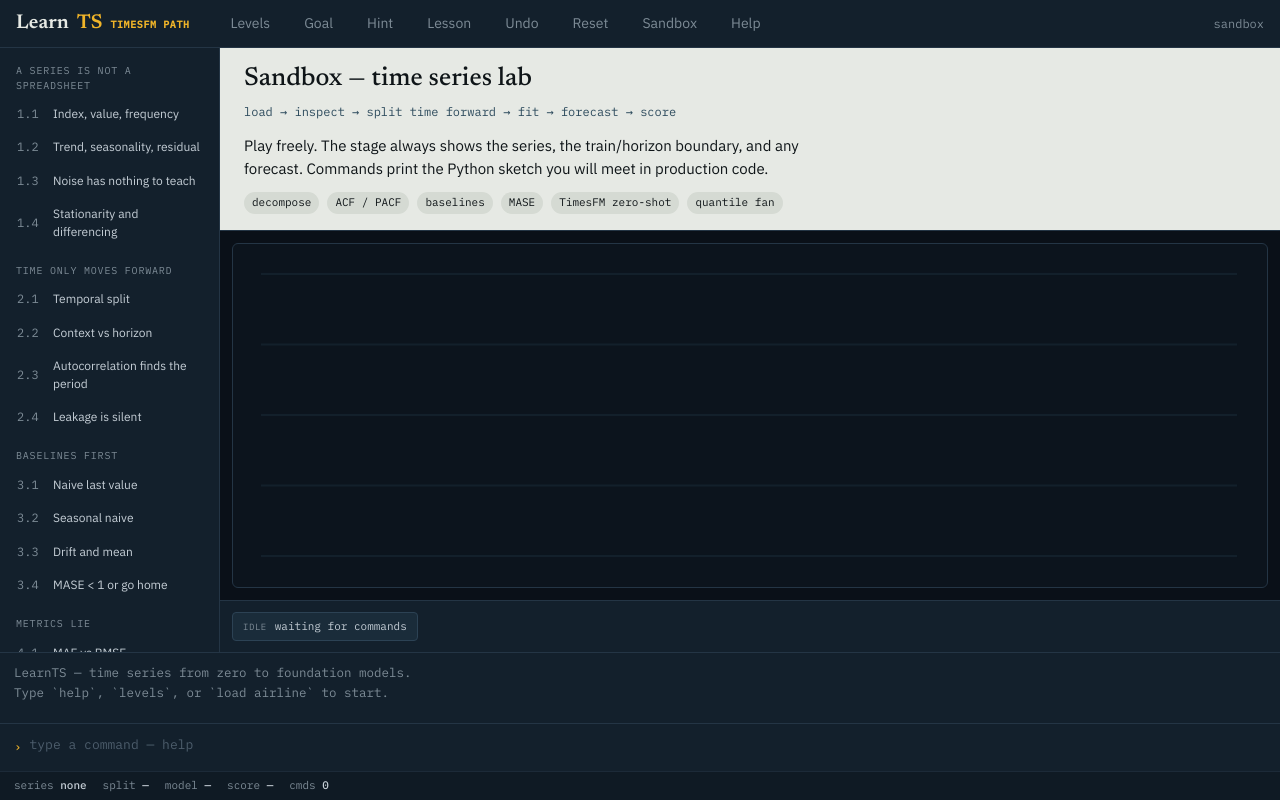
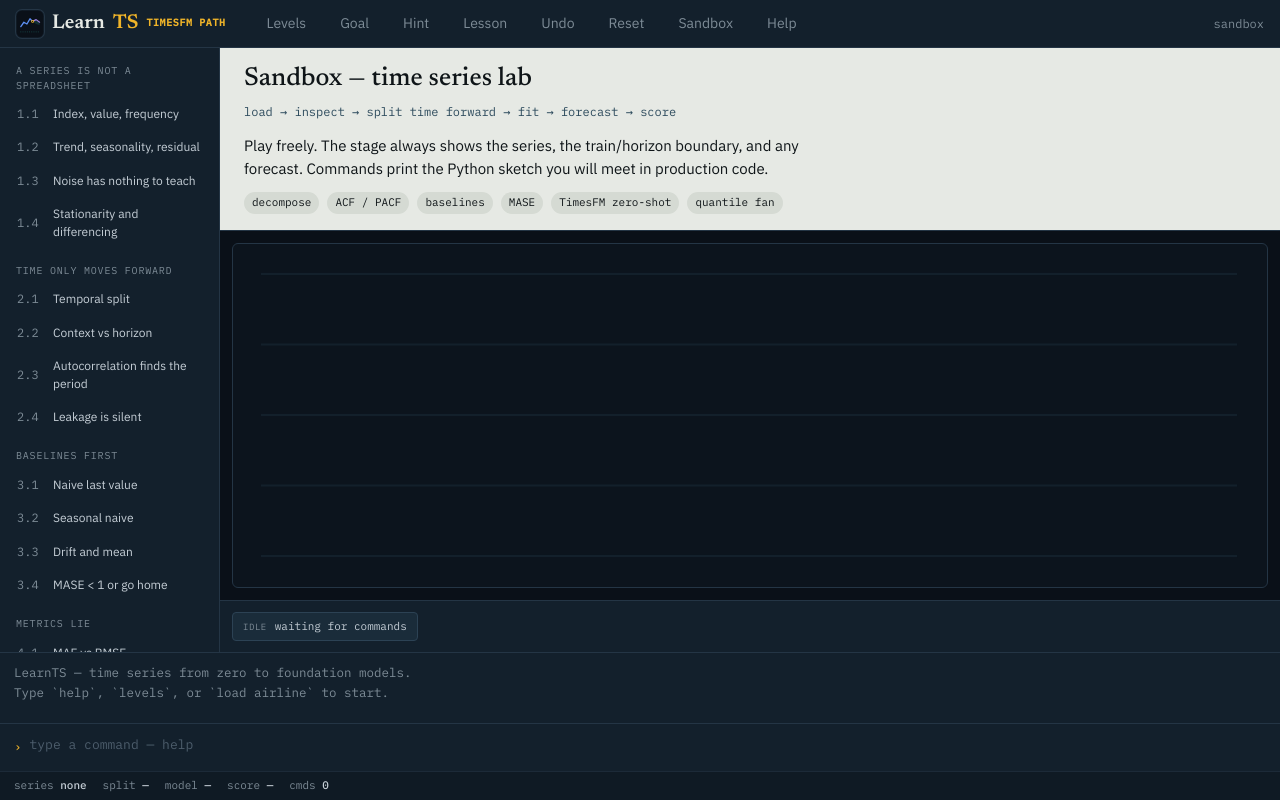
Before and after one commit to alisadeghiaghili/learn-ts, a website built with Vite: page index.html in a window 1280 px wide. Built offline with nearby package versions, Linux system fonts and the light colour scheme.

Commit message:
feat: add LearnTS logo mark to favicon and header

```diff
--- a/index.html
+++ b/index.html
@@ -8,7 +8,8 @@
       name="description"
       content="Learn time-series forecasting concepts through an interactive sandbox and challenges, from decomposition to TimesFM-style foundation models."
     />
-    <link rel="icon" type="image/svg+xml" href="/favicon.svg" />
+    <link rel="icon" type="image/svg+xml" href="./favicon.svg" />
+    <link rel="apple-touch-icon" href="./logo.svg" />
     <link rel="preconnect" href="https://fonts.googleapis.com" />
     <link rel="preconnect" href="https://fonts.gstatic.com" crossorigin />
     <link
--- a/src/main.ts
+++ b/src/main.ts
@@ -63,7 +63,10 @@ class App {
     this.root.innerHTML = `
       <div class="shell">
         <header class="chrome">
-          <div class="brand">Learn<span>TS</span><span class="brand-sub">TIMESFM PATH</span></div>
+          <div class="brand">
+            <img class="brand-logo" src="./logo.svg" width="28" height="28" alt="" />
+            Learn<span>TS</span><span class="brand-sub">TIMESFM PATH</span>
+          </div>
           <nav class="chrome-nav" aria-label="primary">
             <button type="button" data-action="levels">Levels</button>
             <button type="button" data-action="goal">Goal</button>
--- a/src/styles/app.css
+++ b/src/styles/app.css
@@ -18,13 +18,22 @@
 
 .brand {
   display: flex;
-  align-items: baseline;
+  align-items: center;
   gap: 8px;
   font-family: var(--font-display);
   font-size: 20px;
   font-weight: 600;
   color: var(--paper);
   white-space: nowrap;
+}
+
+.brand-logo {
+  width: 28px;
+  height: 28px;
+  display: block;
+  flex: none;
+  border-radius: 6px;
+  box-shadow: 0 0 0 1px #243545;
 }
 
 .brand span {
```
Also changed, not shown: public/favicon.svg, public/logo-lockup.svg (added), public/logo.svg (added).
